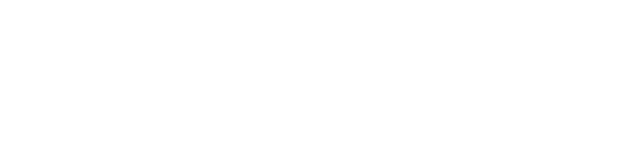
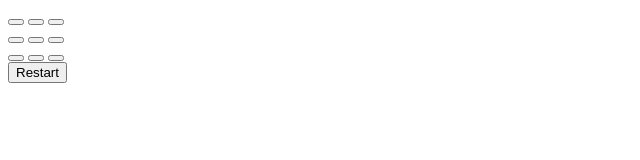
Before and after one commit to britt-c/ticTacToe, a plain HTML site: page index.html in a window 1280 px wide. Shown: the whole page, without its empty margins (0-640 px from the left). Drawn offline with Linux system fonts and the light colour scheme.

Commit message:
added buttons and restart button

```diff
--- a/index.html
+++ b/index.html
@@ -4,6 +4,21 @@
 		<title>Tic Tac Toe</title>
 	</head>
 	<body>
+		<div>
+			<button id="1"></button>
+			<button id="2"></button>
+			<button id="3"></button>
+			<br />
+			<button id="4"></button>
+			<button id="5"></button>
+			<button id="6"></button>
+			<br />
+			<button id="7"></button>
+			<button id="8"></button>
+			<button id="9"></button>
+			<br />
+			<button>Restart</button>
+		</div>
 		<script src="app.js"></script>
 	</body>
 </html>
```
